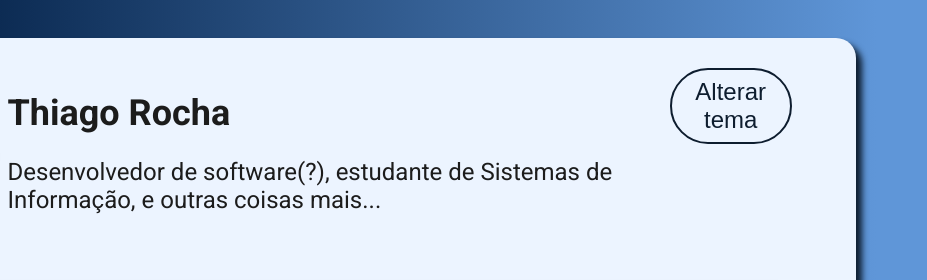
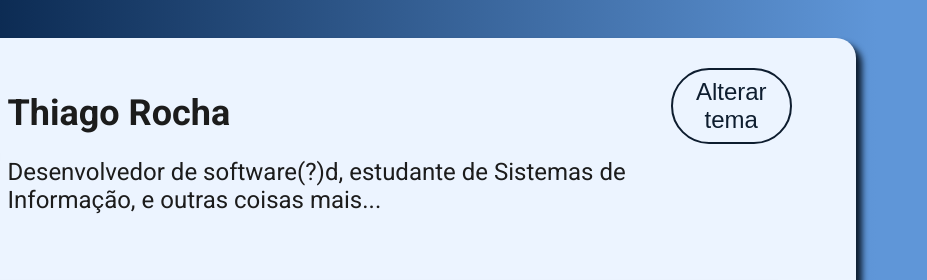
Before and after one commit to thiagorochatr/Certificard-project, a plain HTML site: page index.html in a window 1280 px wide. Shown: the top 280 px of the page, 353-1280 px from the left. Drawn offline with Linux system fonts and the light colour scheme; a script that the page names is missing; files whose address does not match are found by name.

Commit message:
colocar d

```diff
--- a/index.html
+++ b/index.html
@@ -16,7 +16,7 @@
                 <img src="https://github.com/thiagorochatr.png" alt="Foto rosto"/>
                 <div class="header-text">
                     <h1>Thiago Rocha</h1>
-                    <h3>Desenvolvedor de software(?), estudante de Sistemas de Informação, e outras coisas mais...</h3>
+                    <h3>Desenvolvedor de software(?)d, estudante de Sistemas de Informação, e outras coisas mais...</h3>
                 </div>
             </div>
             <div class="theme">
```
